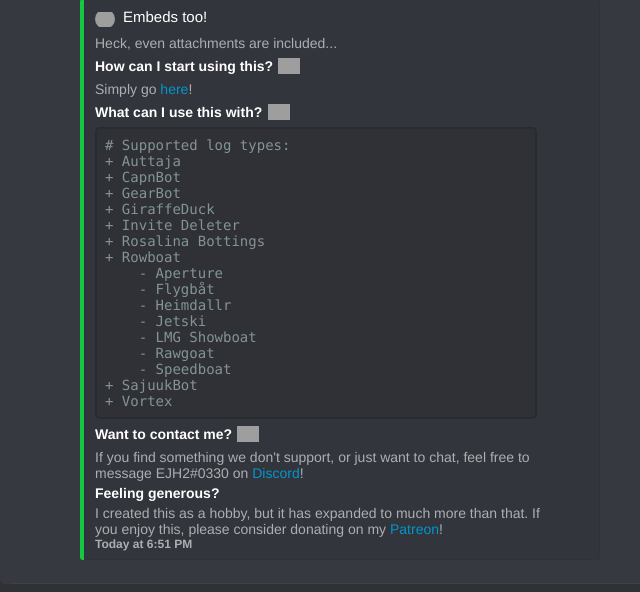
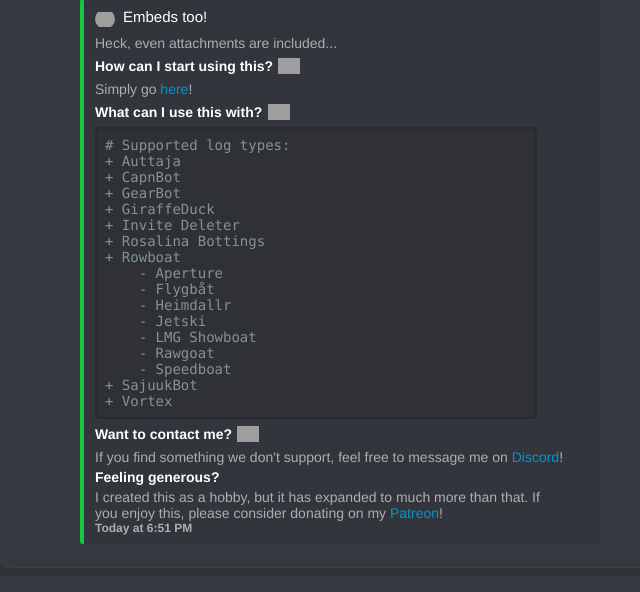
Before and after one commit to EJH2/Logs, a Django app: page / in a window 1280 px wide. Shown: the part 559-1151 px from the top of the page, without its empty margins (8-648 px from the left). After the commit the page ends 1103 px from the top, so only its background shows below. Run offline with Django 3.2, Linux system fonts and the light colour scheme; parts of the project's set-up code (start-up, migrations or seed data) failed here and were passed over; some libraries are stand-ins or nearby versions; some web fonts are replaced; grey boxes are pictures that could not be loaded.

Commit message:
Add server invite link

```diff
--- a/django_logs/templates/django_logs/index.html
+++ b/django_logs/templates/django_logs/index.html
@@ -176,7 +176,7 @@
                                     </div>
                                     <div class="chatlog__embed-field ">
                                         <div class="chatlog__embed-field-name">Want to contact me? <img class="emoji" title=":face_with_rolling_eyes:" src="https://twemoji.maxcdn.com/2/svg/1f644.svg" alt="🙄"></div>
-                                        <div class="chatlog__embed-field-value">If you find something we don't support, or just want to chat, feel free to message EJH2#0330 on <a href="https://discordapp.com">Discord</a>!</div>
+                                        <div class="chatlog__embed-field-value">If you find something we don't support, feel free to message me on <a href="https://discord.gg/3X8WwbU">Discord</a>!</div>
                                     </div>
                                     <div class="chatlog__embed-field chatlog__embed-field--inline">
                                         <div class="chatlog__embed-field-name">Feeling generous?</div>
```
